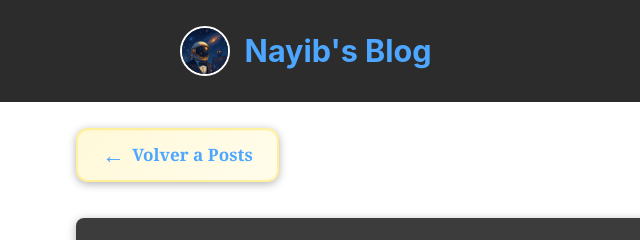
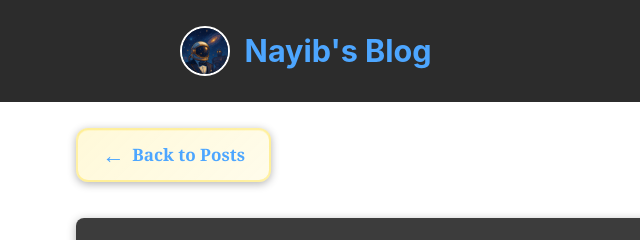
Before and after one commit to nasarcacd/nasarca-gatsby-blog, a Gatsby site: page /2025-11-07-claude-code-vs-github-copilot/ in a window 1280 px wide. Shown: the top 240 px of the page, 0-640 px from the left. Built offline with nearby package versions, Linux system fonts and the light colour scheme; Gatsby itself is replaced by a stand-in of ours.

Commit message:
Cambiar botón 'Volver a Posts' a inglés
- Cambió el texto del botón de navegación de "Volver a Posts" a "Back to Posts"
- El icono de flecha (←) ya existía y se mantiene

```diff
--- a/src/templates/blog-post.js
+++ b/src/templates/blog-post.js
@@ -247,7 +247,7 @@ const BlogPost = ({ data }) => {
     <Layout>
       <PostContainer>
         <BackLink to="/" isDarkMode={isDarkMode}>
-          Volver a Posts
+          Back to Posts
         </BackLink>
 
         <PostHeader isDarkMode={isDarkMode}>
```
